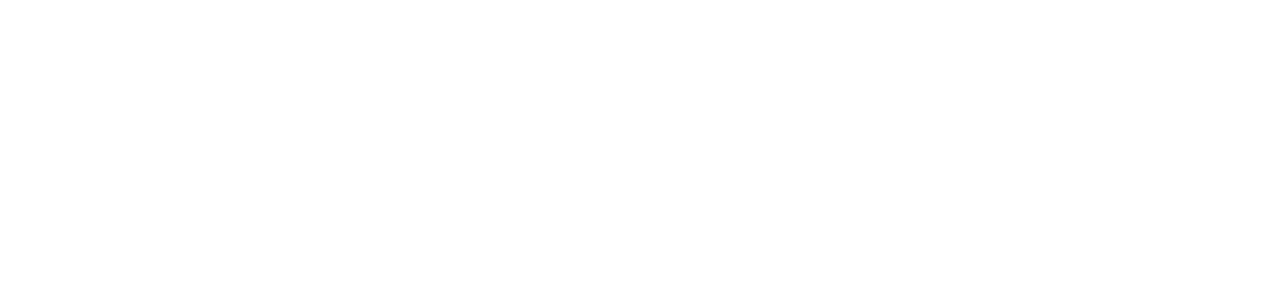
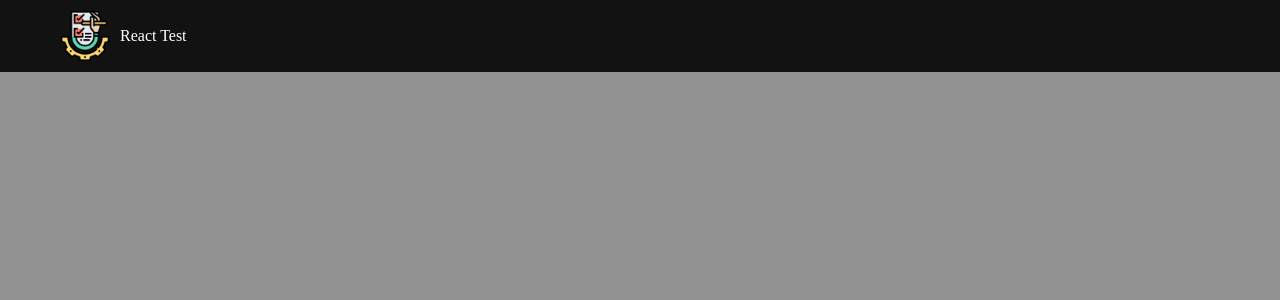
Before and after one commit to MustafaYavas/react-testing-with-enzyme, a React (Create React App) app: page / in a window 1280 px wide. Shown: the top 300 px of the page. Built offline with nearby package versions, Linux system fonts and the light colour scheme.

Commit message:
Create header

```diff
--- a/package.json
+++ b/package.json
@@ -9,6 +9,7 @@
     "react": "^18.2.0",
     "react-dom": "^18.2.0",
     "react-scripts": "5.0.1",
+    "sass": "^1.71.1",
     "web-vitals": "^2.1.4"
   },
   "scripts": {
--- a/src/App.js
+++ b/src/App.js
@@ -1,5 +1,12 @@
+import Header from './components/header/Header';
+import './App.scss';
+
 function App() {
-  return <div></div>;
+  return (
+    <div>
+      <Header />
+    </div>
+  );
 }
 
 export default App;
--- /dev/null
+++ b/src/App.scss
@@ -0,0 +1,5 @@
+body {
+  margin: 0;
+  padding: 0;
+  background-color: #929292;
+}
--- /dev/null
+++ b/src/components/header/Header.js
@@ -0,0 +1,17 @@
+import './Header.scss';
+import logo from '../../assets/logo.png';
+
+const Header = () => {
+  return (
+    <header>
+      <div className="wrap">
+        <div className="logo">
+          <img src={logo} alt="logo" />
+          <span>React Test</span>
+        </div>
+      </div>
+    </header>
+  );
+};
+
+export default Header;
--- /dev/null
+++ b/src/components/header/Header.scss
@@ -0,0 +1,35 @@
+header {
+  display: block;
+  height: 72px;
+  margin: 0 auto;
+  padding: 0 50px;
+  background-color: #121212;
+
+  .wrap {
+    position: relative;
+    display: block;
+    width: 100%;
+    height: 100%;
+    margin: 0 auto;
+    // max-width: 1150px;
+
+    .logo {
+      display: flex;
+      align-items: center;
+      width: 150px;
+      position: absolute;
+      left: 10px;
+      top: 50%;
+      -webkit-transform: translateY(-50%);
+      -moz-transform: translateY(-50%);
+      transform: translateY(-50%);
+      color: white;
+
+      img {
+        display: block;
+        width: 50px;
+        margin: 0 10px 0 0;
+      }
+    }
+  }
+}
```
Also changed, not shown: src/assets/logo.png (added), 1 other file (tests, documents, lock files or other folders).
